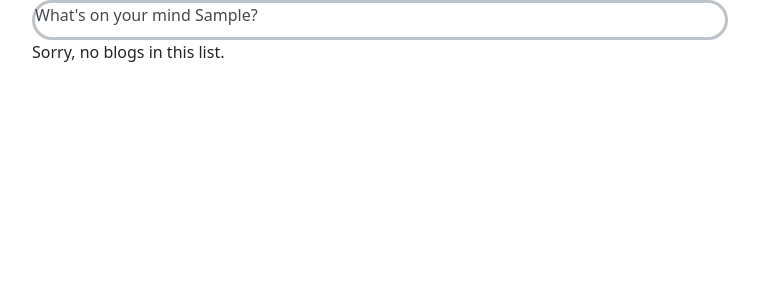
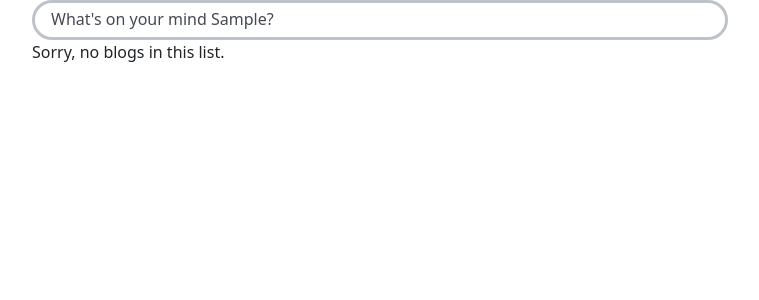
Before and after one commit to Frederick-Teye/YoshiBlog, a Django app: page /blogs/ in a window 1280 px wide. Shown: the part 56-356 px from the top of the page, without its empty margins (380-1139 px from the left). Run offline with Django 5.2, Linux system fonts and the light colour scheme; the visitor is signed in with stand-in values (Sample User, id 1); data that the repository does not hold is empty.

Commit message:
Update text-field-container style with bootstrap

```diff
--- a/templates/blog_list.html
+++ b/templates/blog_list.html
@@ -8,7 +8,7 @@
         </div>
         <div class="col-sm-9">
                 <div>
-                    <div id="text-field-container" aria-label="Click to add blog post">
+                    <div id="text-field-container" aria-label="Click to add blog post" class="ps-3 pt-1">
                         <a href="{% url 'blog_new' %}" aria-hidden="true" id="add-blog-link">
                             What's on your mind {{ request.user.first_name }}?
                         </a>
```
